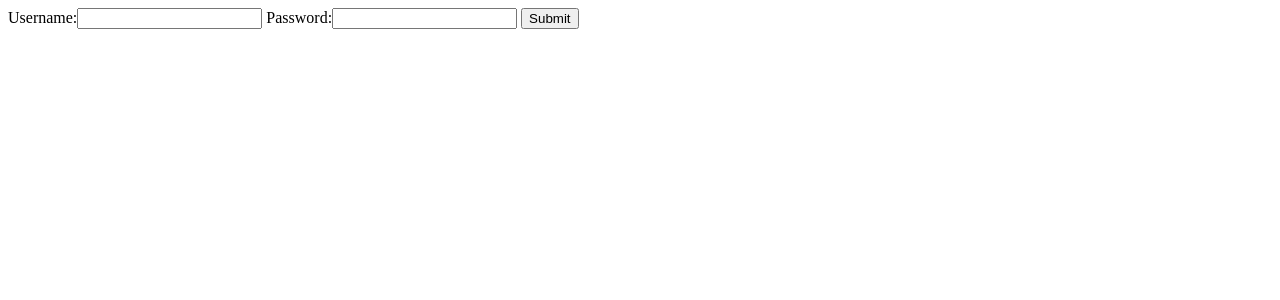
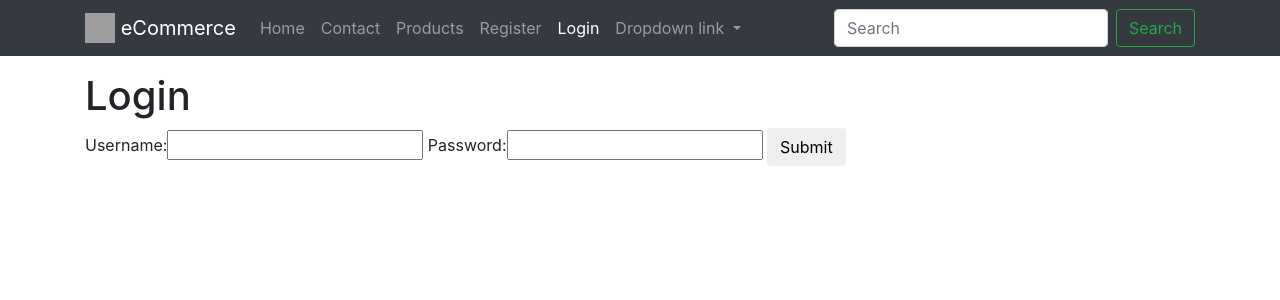
Before and after one commit to josephchg/primer-Ecommerce, a Django app: page /login/ in a window 1280 px wide. Shown: the top 300 px of the page. Run offline with Django 3.2, Linux system fonts and the light colour scheme; some libraries are stand-ins or nearby versions; grey boxes are pictures that could not be loaded.

Commit message:
Integracion boostrap con django

```diff
--- a/ecommerce/products/templates/products/detail.html
+++ b/ecommerce/products/templates/products/detail.html
@@ -1,7 +1,6 @@
 {% extends 'base.html' %}
 
 {% block content %}
-<div class="container">
     <div class="row">
         <div class="col">
            <h1>{{ object.title }}</h1>
@@ -14,5 +13,4 @@
             {% endif %}
         </div>
     </div>
-</div>
 {% endblock %}
--- a/ecommerce/products/templates/products/list.html
+++ b/ecommerce/products/templates/products/list.html
@@ -1,8 +1,7 @@
 {% extends 'base.html' %}
 
 {% block content %}
-    <div class="container">
-        <div class="row">
+    <div class="row">
 <!--realiza un recorrido de todos los objetos -->
         {% for obj in object_list %}
             <div class="col">
@@ -16,6 +15,6 @@
             </div>
             {% endif %}
         {% endfor %}
-        </div>
     </div>
+
 {% endblock %}
--- a/ecommerce/templates/auth/login.html
+++ b/ecommerce/templates/auth/login.html
@@ -1,13 +1,9 @@
-<!DOCTYPE html>
-<html lang="en">
-<head>
-    <meta charset="UTF-8">
-    <title>Title</title>
-</head>
-<body>
-    <form method="POST"> {% csrf_token %}
-        {{ form }}
-        <button type="submit" class="btn btn-default">Submit</button>
-    </form>
-</body>
-</html>
+{% extends 'base.html' %}
+
+{% block content %}
+<h1>Login</h1>
+<form method="POST"> {% csrf_token %}
+    {{ form }}
+    <button type="submit" class="btn btn-default">Submit</button>
+</form>
+{% endblock %}
--- a/ecommerce/templates/base.html
+++ b/ecommerce/templates/base.html
@@ -15,7 +15,9 @@
   <body>
     <!--se puede crear contexto en html con with-->
     {% include 'base/navbar.html' with brand_name='eCommerce' %}
-    {% block content %}{% endblock %}-
+    <div class="container">
+        {% block content %}{% endblock %}
+    </div>
     {% include 'base/js.html' %}
   </body>
 </html>
--- a/ecommerce/templates/base/navbar.html
+++ b/ecommerce/templates/base/navbar.html
@@ -5,40 +5,55 @@
 {% url 'login' as login_url %}
 {% url 'register' as register_url %}
 <!--tener barra de navegador con boostrap-->
-<nav class="navbar navbar-expand-lg navbar-light bg-light">
-  <a class="navbar-brand" href="{% url 'home' %}">{% if brand_name %}{{ brand_name }}{% else %}CFE Ecommerce{% endif %}</a>
+<nav class="navbar navbar-expand-lg navbar-dark bg-dark mb-3">
+   <div class='container'>
+  <a class="navbar-brand" href="{{ home_url }}">
+    <img src="http://getbootstrap.com/assets/brand/bootstrap-solid.svg" width="30" height="30" class="d-inline-block align-top" alt="">
+    {% if brand_name %} {{brand_name }} {% else %}CFE eCommerce {% endif %}
+  </a>
   <button class="navbar-toggler" type="button" data-toggle="collapse" data-target="#navbarSupportedContent" aria-controls="navbarSupportedContent" aria-expanded="false" aria-label="Toggle navigation">
     <span class="navbar-toggler-icon"></span>
   </button>
 
   <div class="collapse navbar-collapse" id="navbarSupportedContent">
     <ul class="navbar-nav mr-auto">
-    <!--pregruntar si tenia una respuesta a una url para asi activar el estilo sombreado, ademas en href redirecionar al alias descrito arriba-->
       <li class="nav-item {% if request.path == home_url %}active{% endif %}">
-        <a class="nav-link" href="{{ home_url }}">Inicio<span class="sr-only">(current)</span></a>
+        <a class="nav-link" href="{{ home_url }}">Home <span class="sr-only">(current)</span></a>
       </li>
       <li class="nav-item {% if request.path == contact_url %}active{% endif %}">
-        <a class="nav-link" href="{{ contact_url }}">Contacto</a>
+        <a class="nav-link" href="{{ contact_url }}">Contact</a>
       </li>
       <li class="nav-item {% if request.path == product_list_url %}active{% endif %}">
-        <a class="nav-link" href="{{ product_list_url }}">Productos</a>
+        <a class="nav-link" href="{{ product_list_url }}">Products</a>
       </li>
       {% if request.user.is_authenticated %}
-      <li class="nav-item {% if request.path == login_url %}active{% endif %}">
+       <li class="nav-item {% if request.path == login_url %}active{% endif %}">
         <a class="nav-link" href="{{ login_url }}">Logout</a>
       </li>
       {% else %}
-      <li class="nav-item {% if request.path == login_url %}active{% endif %}">
-        <a class="nav-link" href="{{ register_url }}">Registrar</a>
+       <li class="nav-item {% if request.path == register_url %}active{% endif %}">
+        <a class="nav-link" href="{{ register_url }}">Register</a>
       </li>
       <li class="nav-item {% if request.path == login_url %}active{% endif %}">
         <a class="nav-link" href="{{ login_url }}">Login</a>
       </li>
       {% endif %}
+        <li class="nav-item dropdown">
+            <a class="nav-link dropdown-toggle" href="http://example.com" id="navbarDropdownMenuLink" data-toggle="dropdown" aria-haspopup="true" aria-expanded="false">
+              Dropdown link
+            </a>
+            <div class="dropdown-menu dropdown-menu-left" aria-labelledby="navbarDropdownMenuLink">
+              <a class="dropdown-item" href="#">Action</a>
+              <a class="dropdown-item" href="#">Another action</a>
+              <a class="dropdown-item" href="#">Something else here</a>
+            </div>
+          </li>
+
     </ul>
     <form class="form-inline my-2 my-lg-0">
-      <input class="form-control mr-sm-2" type="search" placeholder="Search" aria-label="Search">
+      <input class="form-control mr-sm-2" type="text" placeholder="Search" aria-label="Search">
       <button class="btn btn-outline-success my-2 my-sm-0" type="submit">Search</button>
     </form>
   </div>
+</div>
 </nav>
--- a/ecommerce/templates/home_page.html
+++ b/ecommerce/templates/home_page.html
@@ -11,7 +11,6 @@
         <h1>{{ title }}</h1>
         <h1>Hello, world!</h1>
     </div>
-    <div class="container">
         <div class="row">
             <div class="col">
                 <img src="{% static 'img/beach.jpeg' %}" class="img-fluid">
@@ -27,5 +26,4 @@
             </div>
         </div>
         {% endif %}
-    </div>
 {% endblock %}
```
Also changed, not shown: ecommerce/templates/auth/register.html (+6 -1 lines), ecommerce/templates/bootstrap/example.html (+40 -0 lines).
